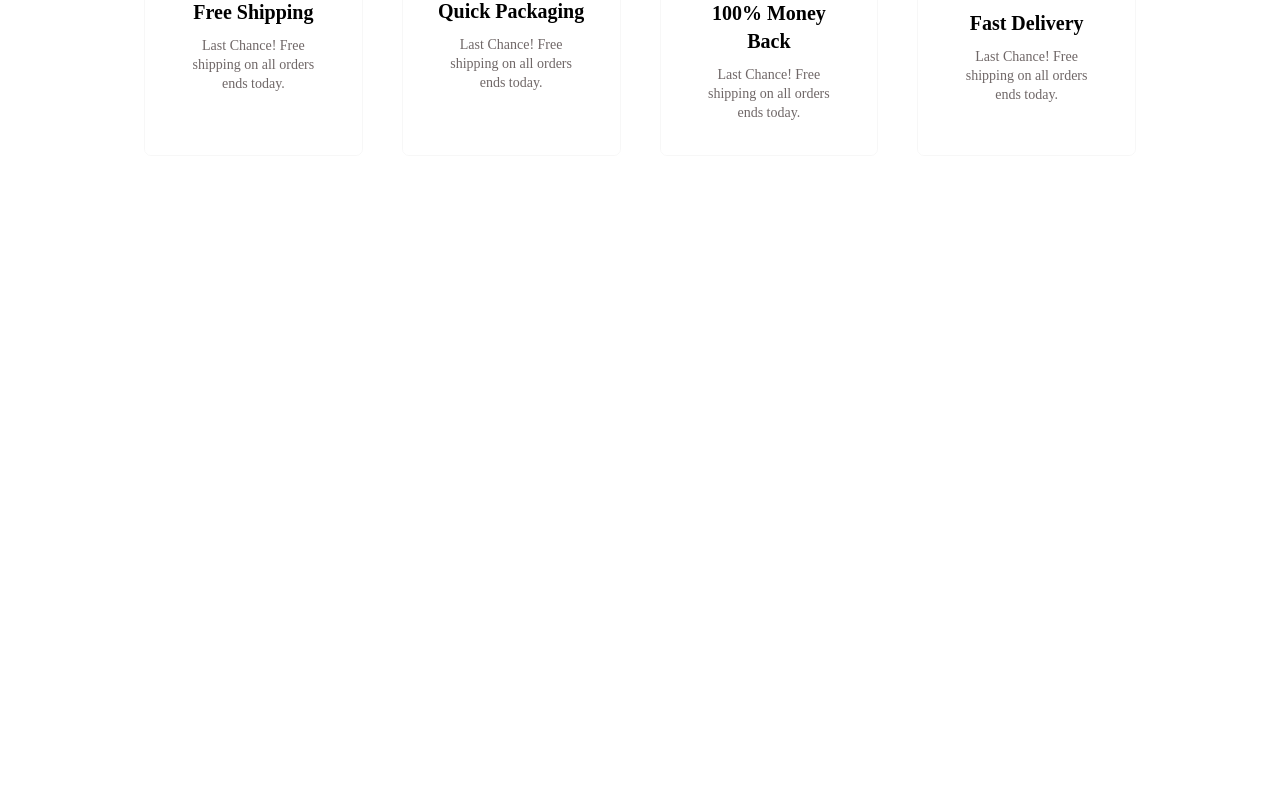
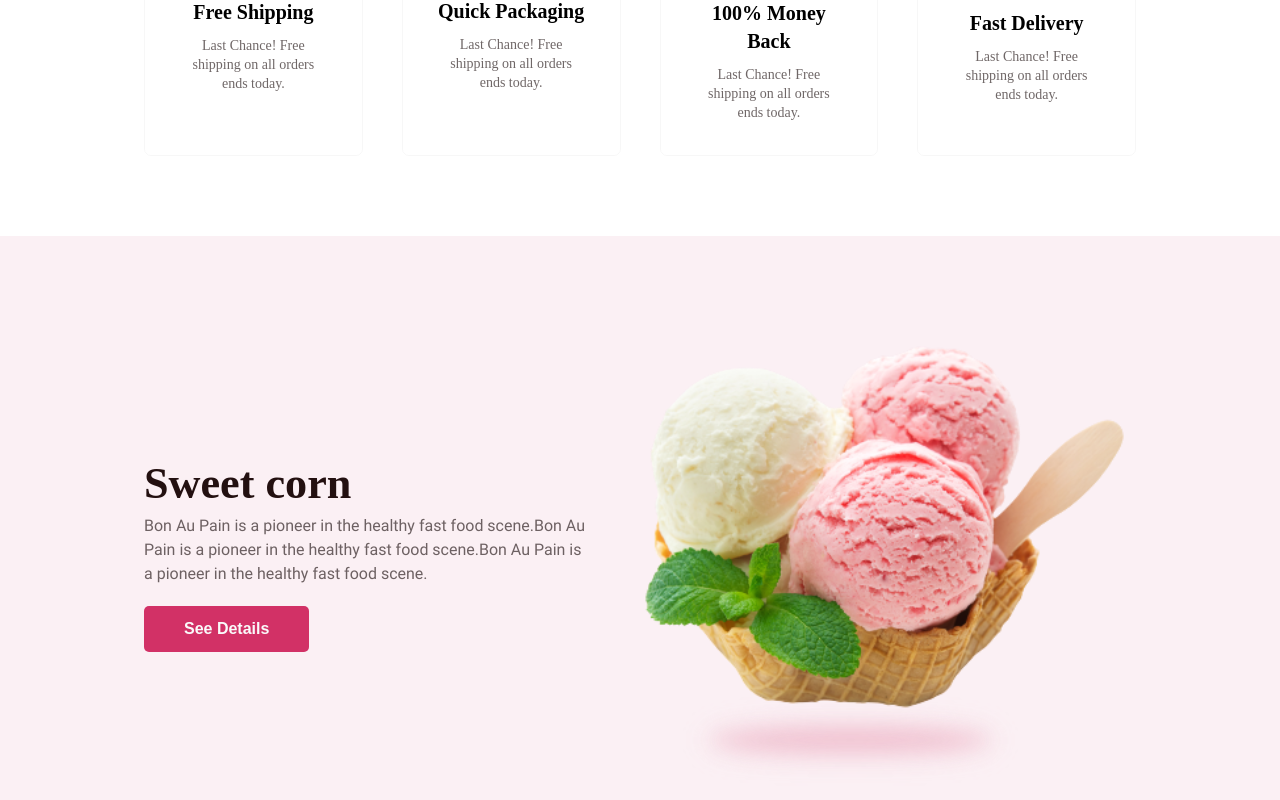
Before and after one commit to AndrewMosh/ice-cream, a React (Vite) app: page / in a window 1280 px wide. Shown: the part 865-1665 px from the top of the page. Before the commit the page ends 1101 px from the top, so only its background shows below. Built offline with nearby package versions, Linux system fonts and the light colour scheme; a web font is replaced by a local one.

Commit message:
random done

```diff
--- a/src/App.tsx
+++ b/src/App.tsx
@@ -2,6 +2,7 @@ import Intro from "./Components/Intro/Intro"
 import Header from "./Components/Header/Header"
 import './App.scss'
 import Advantages from "./Components/Advantages/Advantages"
+import Random from "./Components/Random/Random"
 
 function App() {
 
@@ -11,6 +12,7 @@ function App() {
             <Header/>
             <Intro/>
             <Advantages/>
+            <Random/>
 
 </div>
   )
--- /dev/null
+++ b/src/Components/Random/Random.scss
@@ -0,0 +1,46 @@
+.random {
+    background-color: rgba(242, 206, 218, 0.3);
+
+    &__wrapper {
+        display: flex;
+        justify-content: space-between;
+        align-items: center;
+
+        @media (max-width: 848px) {
+            flex-direction: column;
+        }
+    }
+
+    &__inner {
+        flex: 1 1 50%;
+
+        &:last-of-type {
+            text-align: right;
+
+            @media (max-width: 848px) {
+                order: -1;
+                text-align: center;
+
+                img {
+                    max-width: 50%;
+                }
+            }
+        }
+    }
+
+    &__title {
+        font-family: "Hind";
+        font-size: 44.2px;
+        font-weight: 600;
+        line-height: 61px;
+    }
+
+    &__text {
+        font-family: "Roboto";
+        font-size: 16px;
+        font-weight: 400;
+        line-height: 24px;
+        max-width: 442px;
+        padding-bottom: 20px;
+    }
+}
--- /dev/null
+++ b/src/Components/Random/Random.tsx
@@ -0,0 +1,29 @@
+import RANDOMICECREAMS from '../../utils/ICECREAMS';
+import './Random.scss'
+import Button from '../Button/Button';
+
+
+const Random =()=> {
+let random:number= Math.floor(Math.random() * 3);
+let iceCream =RANDOMICECREAMS[random];
+
+
+    return (
+        <section className="random">
+<div className="random__container container">
+    <div className="random__wrapper">
+<div className="random__inner">
+    <div className="random__title">{iceCream.title}</div>
+    <p className="random__text">{iceCream.text}</p>
+    <Button label='see details'/>
+</div>
+<div className="random__inner">
+  <img className='random__image' src={iceCream.img} alt={iceCream.title} />
+</div>
+    </div>
+</div>
+        </section>
+    )
+}
+
+export default Random;
--- /dev/null
+++ b/src/utils/ICECREAMS.ts
@@ -0,0 +1,22 @@
+import randomPic from '../assets/random.png'
+
+interface IceCreams {
+    img: string;
+    title: string,
+    text: string
+}
+
+const RANDOMICECREAMS: IceCreams[] = [
+    {
+        img: randomPic, title: 'Brown bread',
+        text: 'Bon Au Pain is a pioneer in the healthy fast food scene.Bon Au Pain is a pioneer in the healthy fast food scene.Bon Au Pain is a pioneer in the healthy fast food scene.',
+    }, {
+        img: randomPic, title: 'Cayenne chocolate',
+        text: 'Bon Au Pain is a pioneer in the healthy fast food scene.Bon Au Pain is a pioneer in the healthy fast food scene.Bon Au Pain is a pioneer in the healthy fast food scene.',
+    }, {
+        img: randomPic, title: 'Sweet corn',
+        text: 'Bon Au Pain is a pioneer in the healthy fast food scene.Bon Au Pain is a pioneer in the healthy fast food scene.Bon Au Pain is a pioneer in the healthy fast food scene.',
+    }
+]
+
+export default RANDOMICECREAMS
```
Also changed, not shown: src/assets/random.png (added).
